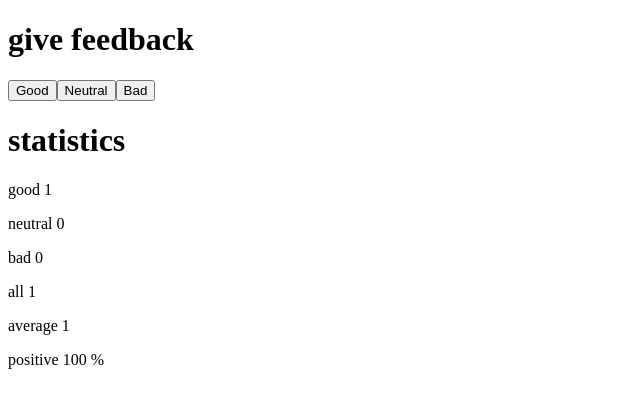
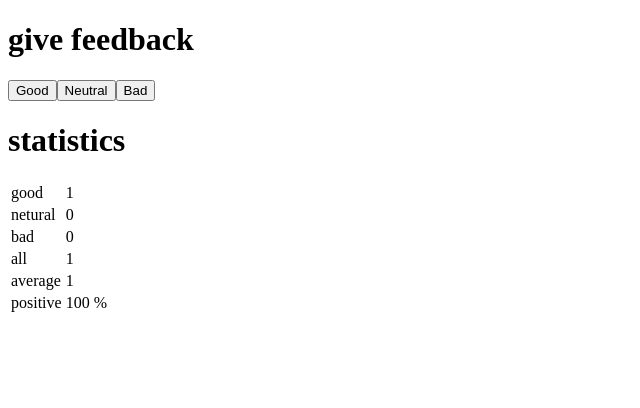
Before and after one commit to Ahmed3atef/Full-Stack-open-Submission-Exercises-repo, a React (Vite) app in the folder Part1/unicafe/: page / in a window 1280 px wide. Both pictures are taken after a click on the button "Good". Shown: the top 408 px of the page, without its empty margins (0-640 px from the left). Built offline with nearby package versions, Linux system fonts and the light colour scheme.

Commit message:
1.11*: unicafe step 6

```diff
--- a/Part1/unicafe/src/App.jsx
+++ b/Part1/unicafe/src/App.jsx
@@ -25,19 +25,50 @@ const Statistics = (props) => {
   }
   return(
     <>
-      <StatisticLine text={"good"} number={good}/>
-      <StatisticLine text={"neutral"} number={neutral}/>
-      <StatisticLine text={"bad"} number={bad}/>
-      <StatisticLine text={"all"} number={sum}/>
-      <StatisticLine text={"average"} number={avg}/>
-      <StatisticLine text={"positive "} number={percent} symbol={"%"}/>
+      <StatisticTable
+      names={["good", "netural", "bad", "all", "average", "positive"]}
+      values={[good, neutral, bad, sum, avg, percent]}
+      />
     </>
   )
 }
 
-const StatisticLine  = ({text, number, symbol}) =>{
+const StatisticLine  = ({text, number, symbol}) => {
   return (
     <p>{text} {number} {symbol}</p>
+  )
+}
+
+const StatisticTable = (props) => {
+  return(
+    <table>
+      <thead>
+        <tr>
+          <td>{props.names[0]}</td>
+          <td>{props.values[0]}</td>
+        </tr>
+        <tr>
+          <td>{props.names[1]}</td>
+          <td>{props.values[1]}</td>
+        </tr>
+        <tr>
+          <td>{props.names[2]}</td>
+          <td>{props.values[2]}</td>
+        </tr>
+        <tr>
+          <td>{props.names[3]}</td>
+          <td>{props.values[3]}</td>
+        </tr>
+        <tr>
+          <td>{props.names[4]}</td>
+          <td>{props.values[4]}</td>
+        </tr>
+        <tr>
+          <td>{props.names[5]}</td>
+          <td>{props.values[5]} %</td>
+        </tr>
+      </thead>
+    </table>
   )
 }
 
```
